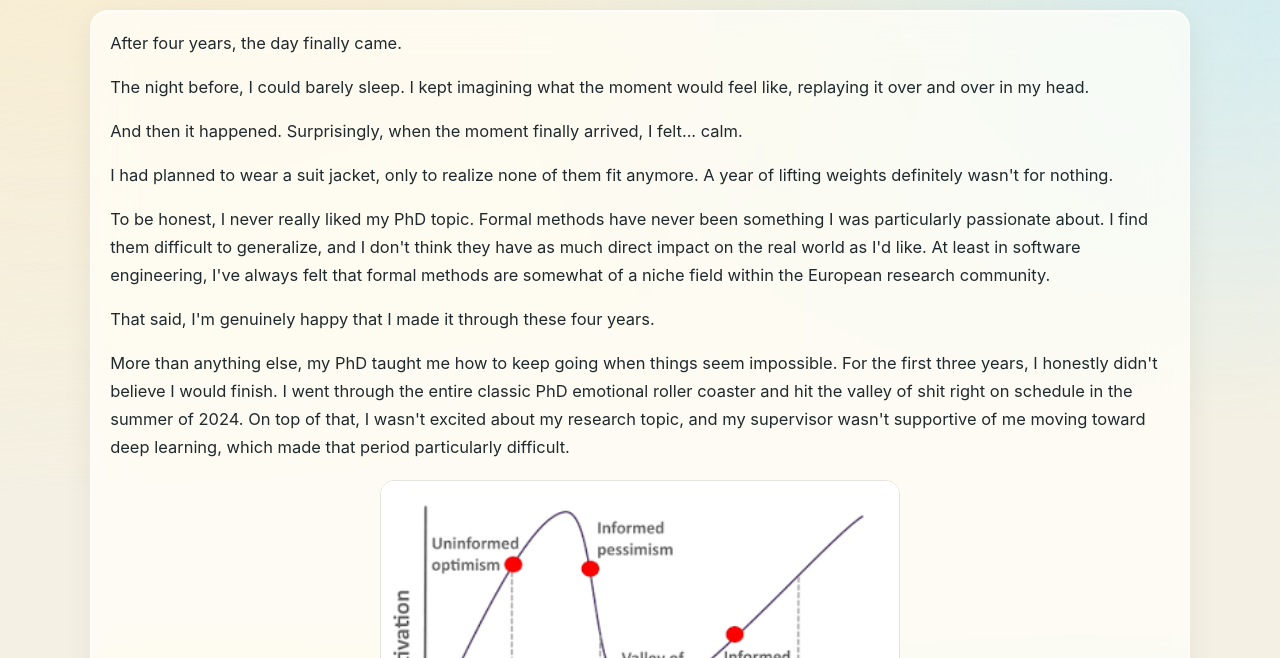
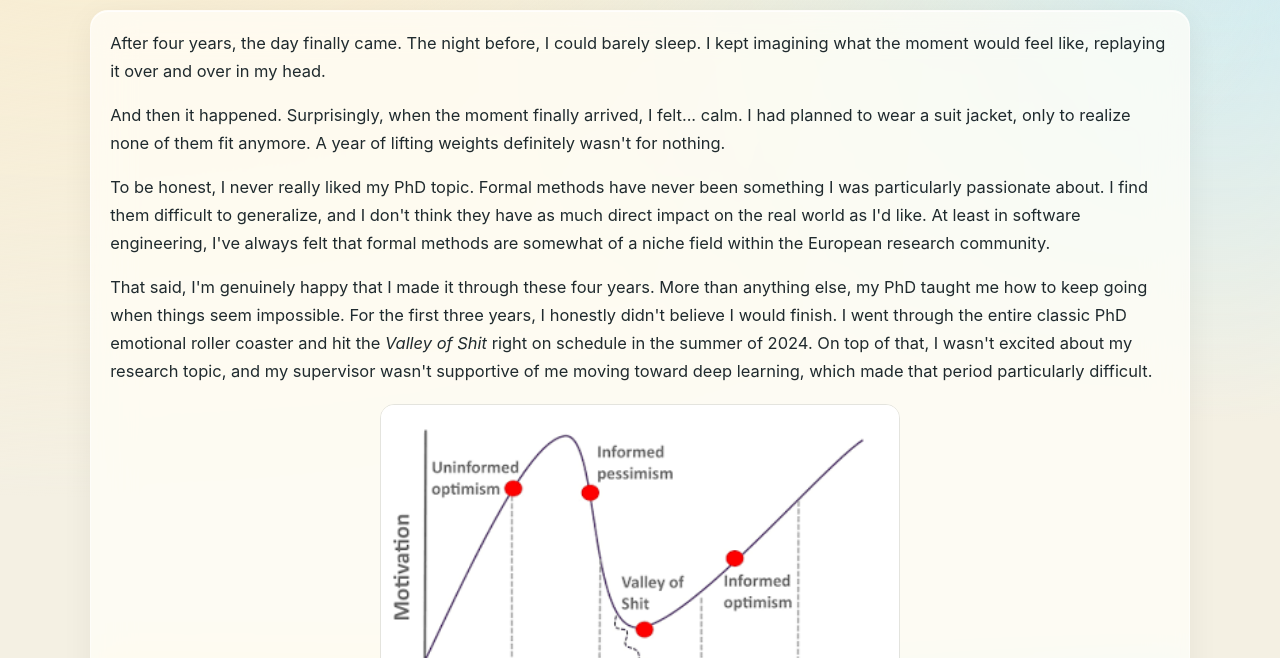
Before and after one commit to wangzizhe/wangzizhe.github.io, a plain HTML site: page posts/2026-06-17-my-phd-is-finally-over-en.html in a window 1280 px wide. Shown: the part 142-800 px from the top of the page. Drawn offline with Linux system fonts and the light colour scheme.

Commit message:
Italicize Valley of Shit phrase

```diff
--- a/posts/2026-06-17-my-phd-is-finally-over-en.html
+++ b/posts/2026-06-17-my-phd-is-finally-over-en.html
@@ -96,25 +96,19 @@
         <h1>My PhD is finally over</h1>
       </header>
       <article class="post-article">
-        <p>After four years, the day finally came.</p>
+        <p>After four years, the day finally came. The night before, I could barely sleep. I kept imagining what the moment would feel like, replaying it over and over in my head.</p>
 
-        <p>The night before, I could barely sleep. I kept imagining what the moment would feel like, replaying it over and over in my head.</p>
-
-        <p>And then it happened. Surprisingly, when the moment finally arrived, I felt... calm.</p>
-
-        <p>I had planned to wear a suit jacket, only to realize none of them fit anymore. A year of lifting weights definitely wasn't for nothing.</p>
+        <p>And then it happened. Surprisingly, when the moment finally arrived, I felt... calm. I had planned to wear a suit jacket, only to realize none of them fit anymore. A year of lifting weights definitely wasn't for nothing.</p>
 
         <p>To be honest, I never really liked my PhD topic. Formal methods have never been something I was particularly passionate about. I find them difficult to generalize, and I don't think they have as much direct impact on the real world as I'd like. At least in software engineering, I've always felt that formal methods are somewhat of a niche field within the European research community.</p>
 
-        <p>That said, I'm genuinely happy that I made it through these four years.</p>
-
-        <p>More than anything else, my PhD taught me how to keep going when things seem impossible. For the first three years, I honestly didn't believe I would finish. I went through the entire classic PhD emotional roller coaster and hit the valley of shit right on schedule in the summer of 2024. On top of that, I wasn't excited about my research topic, and my supervisor wasn't supportive of me moving toward deep learning, which made that period particularly difficult.</p>
+        <p>That said, I'm genuinely happy that I made it through these four years. More than anything else, my PhD taught me how to keep going when things seem impossible. For the first three years, I honestly didn't believe I would finish. I went through the entire classic PhD emotional roller coaster and hit the <em>Valley of Shit</em> right on schedule in the summer of 2024. On top of that, I wasn't excited about my research topic, and my supervisor wasn't supportive of me moving toward deep learning, which made that period particularly difficult.</p>
 
         <figure class="post-image-slot post-image-slot-narrow">
           <img src="../assets/phd-phase.png" alt="PhD emotional roller coaster diagram" loading="lazy" />
         </figure>
 
-        <p>It wasn't until March 2025 that I finally saw a way forward. From then on, I became ruthless about eliminating low-return activities, including most group meetings. Spending an hour in a meeting when only two or three minutes were actually relevant to my work simply didn't make sense anymore. Looking back, I feel that one reason engineering PhDs in Germany often take five to eight years is that a surprising amount of time gets consumed by activities with very little payoff.</p>
+        <p>It wasn't until March 2025 that I finally saw a way forward. From then on, I became ruthless about eliminating low-return activities, including most group meetings. Spending an hour in a meeting when only two or three minutes were actually relevant to my work simply didn't make sense anymore. Looking back, I feel that one reason engineering PhDs in Germany often take 5 to 8 years is that a surprising amount of time gets consumed by activities with very little payoff.</p>
 
         <p>One thing this journey did give me was a deep understanding of the Modelica ecosystem. And over time, I've become convinced that if you're not working on frontier foundation models themselves, then combining deep learning with a domain you truly understand is an incredibly valuable direction to pursue. Looking back now, I'm genuinely glad I had the opportunity to develop that expertise.</p>
 
```
Also changed, not shown: posts/2026-06-17-my-phd-is-finally-over.html (+1 -1 lines).
